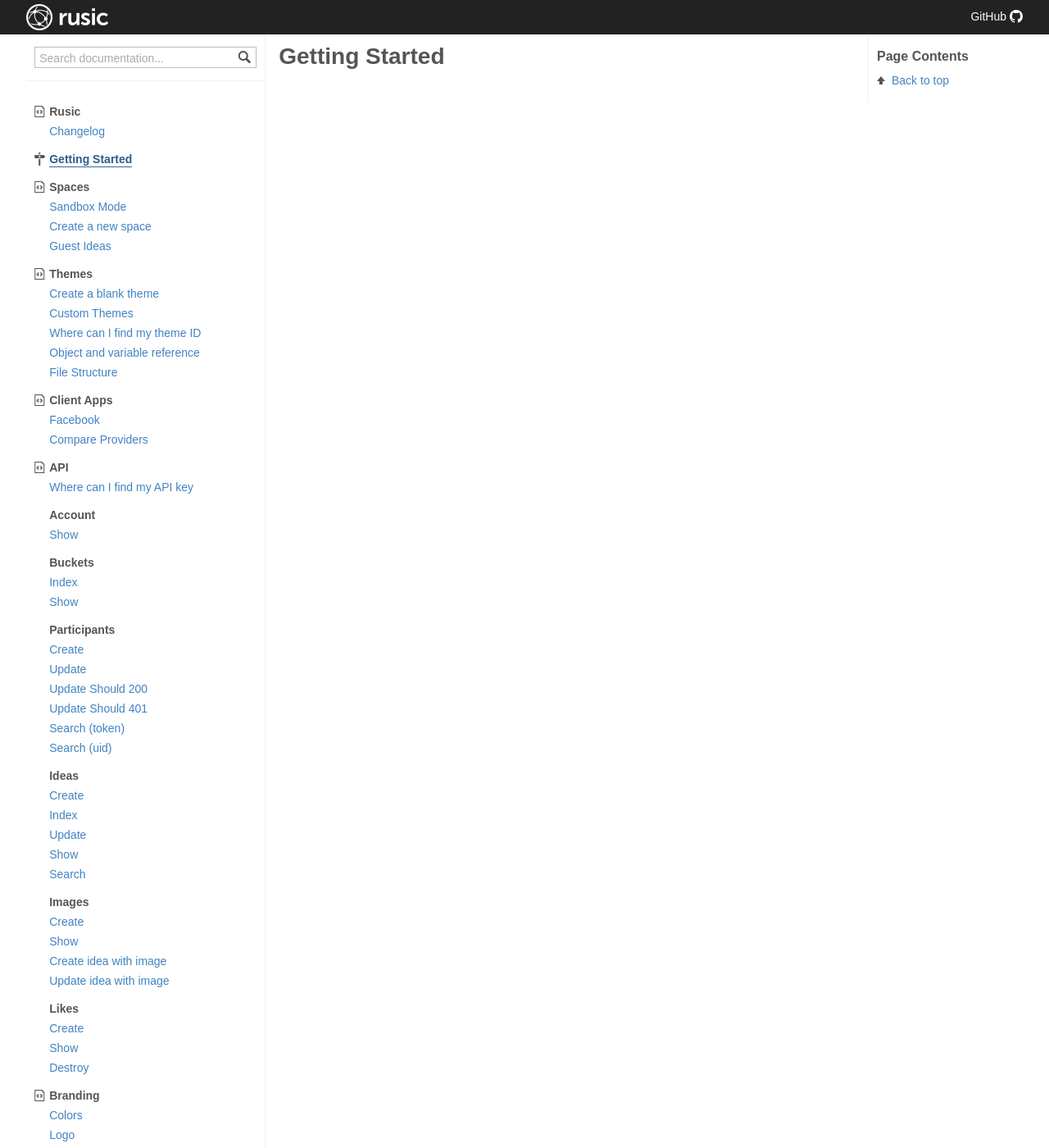
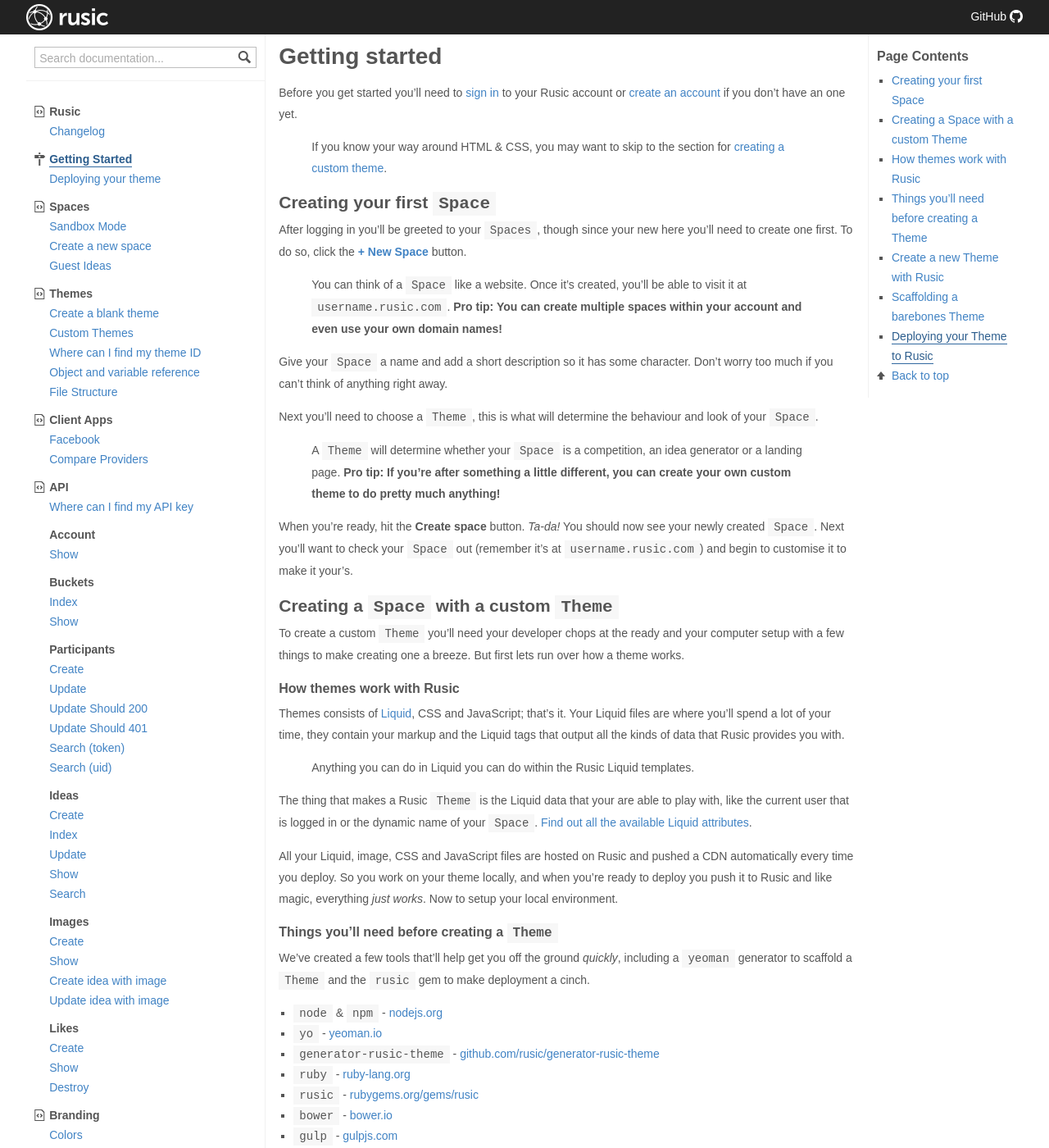
Before and after one commit to rusic/documentation, a Jekyll site: the page built from getting-started/index.md, in a window 1280 px wide and 1400 px high. Shown: the whole window at 82% size. Built offline with Jekyll 4.4.1, drawn with Linux system fonts in a browser that asks for light colours; some of the changed text lies outside the part shown.

Commit message:
Deploying your theme

````diff
--- a/_data/navigation.yml
+++ b/_data/navigation.yml
@@ -25,6 +25,9 @@ navdocs:
 - title: Getting Started
   url: /getting-started/
   icon: milestone
+  subnav:
+  - title: Deploying your theme
+    url: /getting-started/deploying-your-theme/
 
 - title: Spaces
   icon: file-code
--- a/getting-started/index.md
+++ b/getting-started/index.md
@@ -3,4 +3,93 @@ layout: doc
 title: Getting Started
 ---
 
-# Getting Started
+# Getting started
+
+Before you get started you'll need to [sign in](http://rusic.com/signin) to your Rusic account or [create an account](http://rusic.com/signup) if you don't have an one yet.
+
+> If you know your way around HTML & CSS, you may want to skip to the section for [creating a custom theme](#custom-theme).
+
+## Creating your first `Space`
+
+After logging in you'll be greeted to your `Spaces`, though since your new here you'll need to create one first. To do so, click the **[+ New Space](http://rusic.com/spaces/new)** button.
+
+> You can think of a `Space` like a website. Once it's created, you'll be able to visit it at `username.rusic.com`. **Pro tip: You can create multiple spaces within your account and even use your own domain names!**
+
+Give your `Space` a name and add a short description so it has some character. Don't worry too much if you can't think of anything right away.
+
+Next you'll need to choose a `Theme`, this is what will determine the behaviour and look of your `Space`.
+
+> A `Theme` will determine whether your `Space` is a competition, an idea generator or a landing page. **Pro tip: If you're after something a little different, you can create your own custom theme to do pretty much anything!**
+
+When you're ready, hit the **Create space** button. *Ta-da!* You should now see your newly created `Space`. Next you'll want to check your `Space` out (remember it's at `username.rusic.com`) and begin to customise it to make it your's.
+
+## Creating a `Space` with a custom `Theme`
+
+To create a custom `Theme` you'll need your developer chops at the ready and your computer setup with a few things to make creating one a breeze. But first lets run over how a theme works.
+
+### How themes work with Rusic
+
+Themes consists of [Liquid](https://github.com/Shopify/liquid), CSS and JavaScript; that's it. Your Liquid files are where you'll spend a lot of your time, they contain your markup and the Liquid tags that output all the kinds of data that Rusic provides you with.
+
+> Anything you can do in Liquid you can do within the Rusic Liquid templates.
+
+The thing that makes a Rusic `Theme` is the Liquid data that your are able to play with, like the current user that is logged in or the dynamic name of your `Space`. [Find out all the available Liquid attributes]().
+
+All your Liquid, image, CSS and JavaScript files are hosted on Rusic and pushed a CDN automatically every time you deploy. So you work on your theme locally, and when you're ready to deploy you push it to Rusic and like magic, everything *just works*. Now to setup your local environment.
+
+### Things you'll need before creating a `Theme`
+
+We've created a few tools that'll help get you off the ground *quickly*, including a `yeoman` generator to scaffold a `Theme` and the `rusic` gem to make deployment a cinch.
+
+* `node` & `npm` - [nodejs.org](https://nodejs.org)
+* `yo` - [yeoman.io](http://yeoman.io)
+* `generator-rusic-theme` - [github.com/rusic/generator-rusic-theme](https://github.com/rusic/generator-rusic-theme)
+* `ruby` - [ruby-lang.org](https://www.ruby-lang.org)
+* `rusic` - [rubygems.org/gems/rusic](https://rubygems.org/gems/rusic)
+* `bower` - [bower.io](http://bower.io)
+* `gulp` - [gulpjs.com](http://gulpjs.com/)
+
+Once these are all installed it's time to get building your `Theme`!
+
+### Create a new `Theme` with Rusic
+
+First you will need to create a blank `Theme` from your Rusic dashboard, you can do this by doing to `Themes` and clicking the **[+ New Theme](http://rusic.com/themes)** button. Give your `Theme` a name, select the "Blank theme" option and hit the **Create theme** button.
+
+The new `Theme` will now appear in your list of `Themes`, you're nearly ready to dive into some code! But you'll need your `Theme`'s ID and your API key before you do. You can find a `Theme`'s ID by clicking "Edit" on a `Theme` from within your list of `Themes` and looking for it's ID in the URL `http://rusic.com/themes/<theme-id>/edit`. Your API key can be found under the "Manage Community" then "[API Access](http://rusic.com/accounts/api)". You're good to go, time to scaffold out a theme!
+
+### Scaffolding a barebones `Theme`
+
+Back on your machine, open your CLI of choice and head to your preferred directory that you keep your sites in and create a new directory named after your theme (I'll stick with `demo-theme` for this).
+
+```
+cd ~/Sites
+mkdir demo-theme
+```
+Enter the directory you just created an run the `yo` generator. This will take you through the setup process and ask you various questions about how'd you like your `Theme` setup including your `Theme`'s ID on Rusic and your API key.
+
+```
+cd demo-theme
+yo rusic-theme
+```
+
+After `yo` has finished up your next step will be to deploy your theme and start development on it.
+
+### Deploying your `Theme` to Rusic
+
+To deploy your theme simply run the following command. This will send all your files up to Rusic's servers and your `Space` will be ready to view.
+
+```
+rusic deploy production
+```
+
+To being developing your `Theme` you'll need to tell `rusic` to watch your theme and sync any changes you do locally with Rusic. You can do this with thw following command.
+
+```
+rusic deploy production --watch
+```
+
+If you are using Sass and CoffeeScript you'll always want to run the provided `gulp` tasks. You can check the Gulpfile for all the available tasks but the default taks should get your assets compiling for you.
+
+```
+gulp
+```
````
Also changed, not shown: getting-started/deploying-your-theme.md (added, +88 -0 lines).
